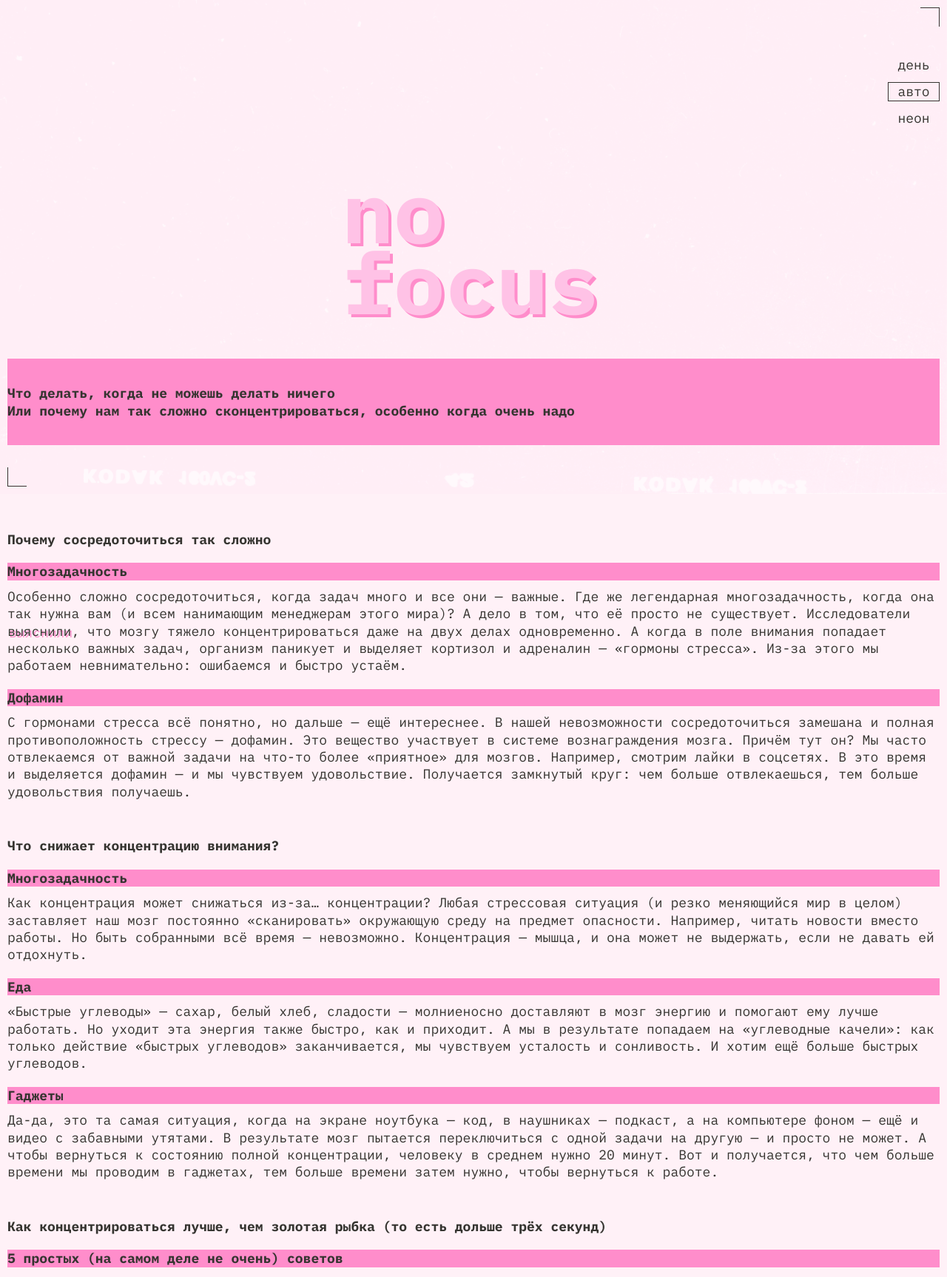
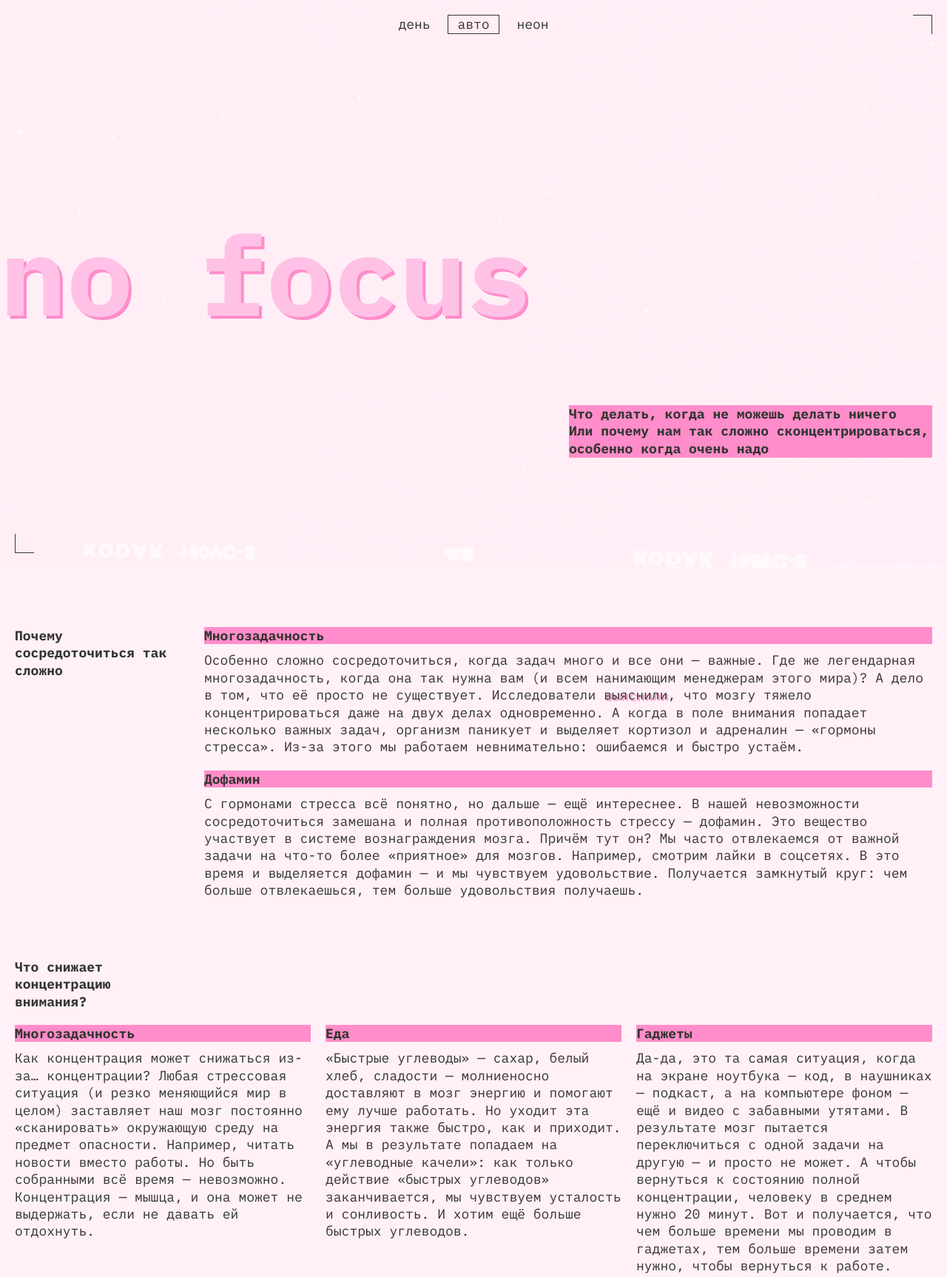
Before and after one commit to mkprkk/slozhno-sosredotochitsya-fd, a plain HTML site: page index.html in a window 1280 px wide. Shown: the top 1727 px of the page at 74% size. Drawn offline with Linux system fonts and the light colour scheme.

Commit message:
Adaptive for some resolutions

```diff
--- a/index.html
+++ b/index.html
@@ -81,7 +81,7 @@
           </section>
           </section>
 
-        <section class="content__text-block">
+        <section class="content__text-block content__flex-grid">
           <h2 class="content__text-block-title">Что снижает концентрацию внимания?</h2>
             <section class="content__text-section">
               <h3 class="content__text-section-title">Многозадачность</h3>
@@ -177,13 +177,15 @@
           </p>
         </section>
         </section>
-        <section class="content__images">
+        <section class="content__images-block">
           <h3 class="content__text-section-title">А можно в картинках?</h3>
-          <img src="./images/sunset.png" alt="Картинка заката"/>
-          <img src="./images/ice-cream.png" alt="Картинка мороженого" />
-          <img src="./images/tape.png" alt="Картинка кассеты"/>
-          <img src="./images/books.png" alt="Картинка книг" />
-          <img src="./images/street.png" alt="Картинка улицы" />
+          <div class="content__images">
+            <img class="content__image" src="./images/sunset.png" alt="Картинка заката"/>
+            <img class="content__image" src="./images/ice-cream.png" alt="Картинка мороженого" />
+            <img class="content__image" src="./images/tape.png" alt="Картинка кассеты"/>
+            <img class="content__image" src="./images/books.png" alt="Картинка книг" />
+            <img class="content__image" src="./images/street.png" alt="Картинка улицы" />
+        </div>
         </section>
       </section>
     </section>
--- a/styles/style.css
+++ b/styles/style.css
@@ -39,7 +39,7 @@
 .header {
   position: relative;
   width: 100%;
-  height: 668px;
+  height: var(--header-footer-height, 668px);
   background: var(--bg-image, url("../images/cover-image-dark.png"));
   background-size: cover;
   background-position: bottom;
@@ -52,7 +52,7 @@
 
   --mn-color: var(--menu-color, 255, 0, 112);
 
-  margin-bottom: 65px;
+  margin-bottom: var(--b-margin-header-menu, 65px);
 }
 
 .header__theme-menu-list {
@@ -105,9 +105,9 @@
   --rc-color: var(--rec-color, #FF0070);
   color: var(--rc-color);
   text-transform: uppercase;
-  margin-right: 29px;
+  margin-right: var(--r-margin-rec, 29px);
 
-  margin-bottom: 39px;
+  margin-bottom: var(--b-margin-header-rec, 39px);
 }
 
 .header__rec::after {
@@ -123,9 +123,6 @@
 }
 
 .header__title {
-  width: 355px;
-  height: 192px;
-
   font-family: "IBM Plex Mono", sans-serif;
   font-weight: 700;
   font-size: 116px;
@@ -133,14 +130,14 @@
   color: var(--h1-color, #DB00FF);
   text-shadow: 4px 4px var(--shadow-color, #FF0070);
 
-  justify-self: center;
+  justify-self: start;
 
-  margin-bottom: 55px;
+  margin-bottom: var(--b-margin-header-title, 55px);
 }
 
 .header__text {
-  width: 100%;
-  height: 117px;
+  width: 355px;
+  min-height: 117px;
 
   font-family: "IBM Plex Mono", sans-serif;
   font-weight: 700;
@@ -151,8 +148,7 @@
   color: var(--header-text-color, #000028);
 
   align-content: center;
-
-  margin-bottom: 31px;
+  justify-self: end;
 }
 
 .content {
@@ -227,6 +223,12 @@
   border: 1px solid var(--text-color, #F1B2CE);
 }
 
+.content__images-block {
+  display: flex;
+  flex-direction: column;
+  gap: var(--gap-images, 10px);
+}
+
 .content__images {
   display: flex;
   flex-direction: column;
@@ -235,7 +237,7 @@
 
 .footer {
   width: 100%;
-  height: 667px;
+  height: var(--header-footer-height, 668px);
   position: relative;
   font-family: "IBM Plex Mono", sans-serif;
   font-weight: 700;
@@ -251,3 +253,102 @@
 
   color: var(--h1-color, #DB00FF);
 }
+
+@media (width >= 768px) {
+  .header__title {
+    transform: translateX(calc(-1 * var(--zone-padding, -20px)));
+    justify-self: start;
+    font-size: 120px;
+  }
+
+  .header__text {
+    width: 364px;
+  }
+
+  .content__text-block {
+    display: grid;
+    grid-template-columns: 236px 1fr;
+  }
+
+  .content__text-section {
+    grid-column: 2;
+  }
+
+  .content__text-block-title {
+    grid-row: span 2;
+  }
+
+  .content__flex-grid {
+    display: flex;
+  }
+
+  .content__flex-grid .content__text-block-title {
+    inline-size: min-content;
+  }
+
+  .content__images {
+    display: grid;
+    gap: var(--gap-images);
+    grid-template-areas: "pic1 pic1 pic2"
+                         "pic3 pic4 pic2"
+                         "pic3 pic5 pic5";
+  }
+
+  .content__image {
+    width: 100%;
+    height: 100%;
+    object-fit: cover;
+    object-position: center;
+  }
+
+  .content__image:nth-child(1) {
+    grid-area: pic1;
+  }
+
+  .content__image:nth-child(2) {
+    grid-area: pic2;
+  }
+
+  .content__image:nth-child(3) {
+    grid-area: pic3;
+  }
+
+  .content__image:nth-child(4) {
+    grid-area: pic4;
+  }
+
+  .content__image:nth-child(5) {
+    grid-area: pic5;
+  }
+}
+
+@media (width >=1024px) {
+  .header__title {
+    font-size: 150px;
+  }
+
+  .header__text {
+    width: 491px;
+    min-height: 71px;
+  }
+
+  .header__theme-menu-list {
+    display: flex;
+    flex-direction: row;
+    transform: translateY(-26px);
+    justify-self: center;
+  }
+
+  .content__flex-grid {
+    display: grid;
+    grid-template-columns: repeat(3, 1fr);
+  }
+
+  .content__flex-grid .content__text-block-title {
+    grid-column: 1 / -1;
+  }
+
+  .content__flex-grid .content__text-section {
+    grid-column: initial;
+  }
+}
--- a/styles/variables.css
+++ b/styles/variables.css
@@ -3,16 +3,45 @@
   и их переопределение под различные устройства
 */
 :root {
-  --pink: #FF0070;
-  --deep-purple: #000028;
-  --soft-pink: #F1B2CE;
-  --neon: #DB00FF;
+  --zone-padding: 10px;
 
-  --zone-padding: 10px;
+  --header-footer-height: 668px;
 
   --gap-sections: 40px;
   --gap-content: 50px;
   --gap-text-blocks: 20px;
   --gap-images: 10px;
   --gap-text-sections: 10px;
+
+  --b-margin-header-menu: 65px;
+  --r-margin-header-rec: 29px;
+  --b-margin-header-rec: 39px;
+  --b-margin-header-title: 55px;
 }
+
+@media (width >= 768px) {
+  :root {
+    --zone-padding: 20px;
+
+    --header-footer-height: 1024px;
+
+    --gap-sections: 60px;
+    --gap-content: 80px;
+    --gap-images: 20px;
+
+    --b-margin-header-rec: 146px;
+    --b-margin-header-title: 162px;
+    --b-margin-header-menu: 173px;
+  }
+}
+
+@media (width >= 1024px) {
+  :root {
+    --header-footer-height: 768px;
+
+    --b-margin-header-rec: 0;
+    --b-margin-header-title: 114px;
+    --b-margin-header-menu: 237px;
+
+  }
+}
```
Lines whose indentation alone changed are shown as unchanged.
